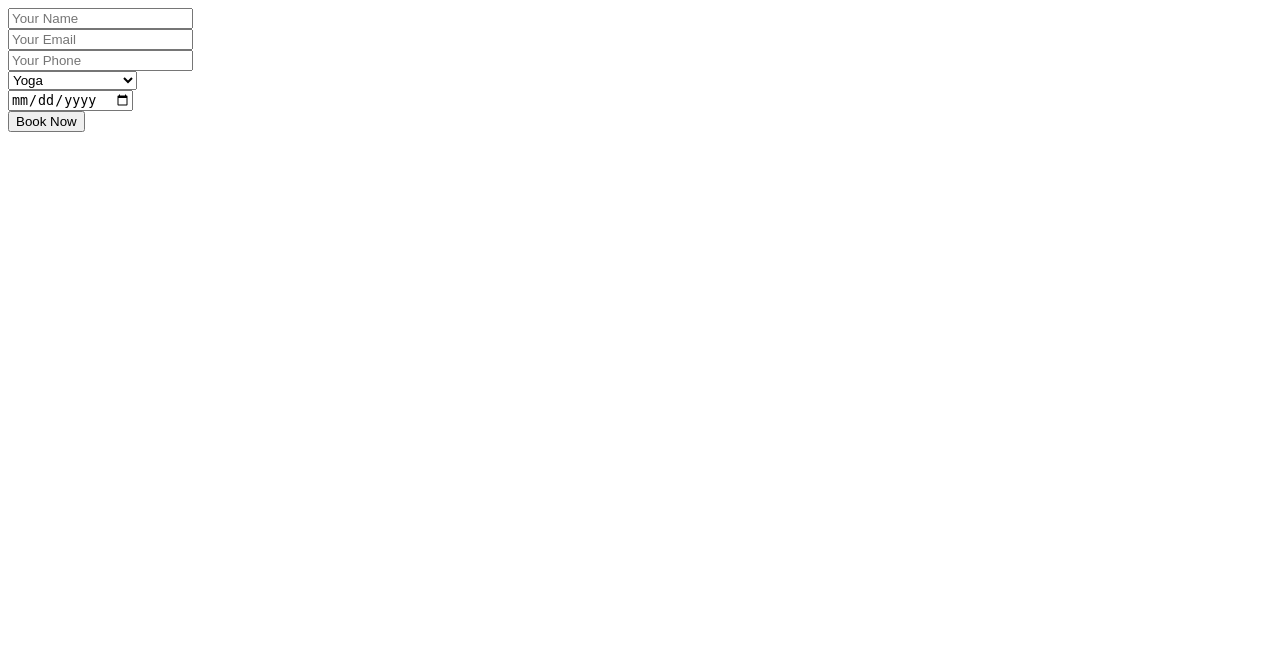
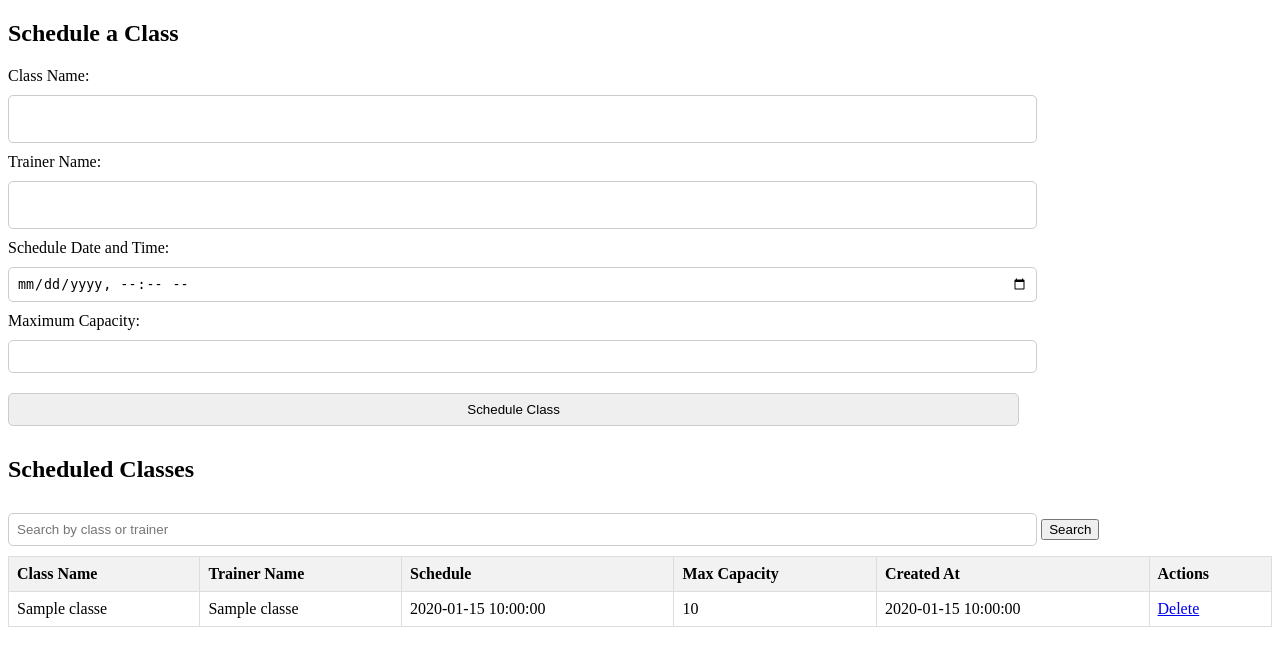
Before and after one commit to vinay0038/Gym_Managament_ateu, a PHP site: page /booking.php in a window 1280 px wide. Shown: the top 666 px of the page. Run offline with PHP 8.4, Linux system fonts and the light colour scheme; tables that the repository leaves empty hold one stand-in row (values such as "Sample post"); a stand-in replaces the project's code that opens the database connection.

Commit message:
Update booking.php

```diff
--- a/backend/admin/booking.php
+++ b/backend/admin/booking.php
@@ -1,48 +1,185 @@
 <?php
-include "db.php";
+// Include the database connection
+include("db.php");
 
-if ($_SERVER["REQUEST_METHOD"] == "POST") {
-    $name = $_POST["name"];
-    $email = $_POST["email"];
-    $phone = $_POST["phone"];
-    $service = $_POST["service"];
-    $date = $_POST["booking_date"];
+// Initialize message variables
+$success_message = "";
+$error_message = "";
 
-    // Check if user exists, else insert
-    $stmt = $conn->prepare("SELECT id FROM users WHERE email = ?");
-    $stmt->bind_param("s", $email);
-    $stmt->execute();
-    $stmt->store_result();
+// Handle form submission to schedule a new class
+if ($_SERVER["REQUEST_METHOD"] == "POST" && isset($_POST['schedule_class'])) {
+    $class_name = $_POST["class_name"];
+    $trainer_name = $_POST["trainer_name"];
+    $schedule = $_POST["schedule"];
+    $max_capacity = $_POST["max_capacity"];
 
-    if ($stmt->num_rows == 0) {
-        $stmt = $conn->prepare("INSERT INTO users (name, email, phone) VALUES (?, ?, ?)");
-        $stmt->bind_param("sss", $name, $email, $phone);
-        $stmt->execute();
-        $user_id = $stmt->insert_id;
+    // Validate inputs
+    if (!empty($class_name) && !empty($trainer_name) && !empty($schedule) && !empty($max_capacity)) {
+        // Insert class into the database
+        $stmt = $conn->prepare("INSERT INTO classes (class_name, trainer_name, schedule, max_capacity) VALUES (?, ?, ?, ?)");
+        $stmt->bind_param("sssi", $class_name, $trainer_name, $schedule, $max_capacity);
+
+        if ($stmt->execute()) {
+            $success_message = "Class scheduled successfully!";
+        } else {
+            $error_message = "Error scheduling class: " . $stmt->error;
+        }
+        $stmt->close();
     } else {
-        $stmt->bind_result($user_id);
-        $stmt->fetch();
-    }
-    // Insert booking record
-    $stmt = $conn->prepare("INSERT INTO bookings (user_id, service, booking_date) VALUES (?, ?, ?)");
-    $stmt->bind_param("iss", $user_id, $service, $date);
-
-    if ($stmt->execute()) {
-        echo "Booking successful!";
-    } else {
-        echo "Error: " . $stmt->error;
+        $error_message = "Please fill in all fields.";
     }
 }
+
+// Handle class deletion
+if (isset($_GET['delete_class'])) {
+    $class_id = $_GET['delete_class'];
+    $stmt = $conn->prepare("DELETE FROM classes WHERE id = ?");
+    $stmt->bind_param("i", $class_id);
+    if ($stmt->execute()) {
+        $success_message = "Class deleted successfully!";
+    } else {
+        $error_message = "Error deleting class: " . $stmt->error;
+    }
+    $stmt->close();
+}
+
+// Fetch all scheduled classes with optional filtering
+$where_conditions = "WHERE 1";
+if (isset($_GET['search'])) {
+    $search_term = $_GET['search'];
+    $where_conditions = "WHERE class_name LIKE ? OR trainer_name LIKE ?";
+    $stmt = $conn->prepare("SELECT id, class_name, trainer_name, schedule, max_capacity, created_at FROM classes $where_conditions ORDER BY schedule ASC");
+    $search_term = "%$search_term%";
+    $stmt->bind_param("ss", $search_term, $search_term);
+} else {
+    $stmt = $conn->prepare("SELECT id, class_name, trainer_name, schedule, max_capacity, created_at FROM classes ORDER BY schedule ASC");
+}
+
+// Execute the query
+$stmt->execute();
+$result = $stmt->get_result();
 ?>
-<form method="POST">
-    <input type="text" name="name" placeholder="Your Name" required><br>
-    <input type="email" name="email" placeholder="Your Email" required><br>
-    <input type="text" name="phone" placeholder="Your Phone" required><br>
-    <select name="service" required>
-        <option value="Yoga">Yoga</option>
-        <option value="Massage Therapy">Massage Therapy</option>
-        <option value="Personal Training">Personal Training</option>
-    </select><br>
-    <input type="date" name="booking_date" required><br>
-    <button type="submit">Book Now</button>
-</form>
+
+<!DOCTYPE html>
+<html lang="en">
+<head>
+    <meta charset="UTF-8">
+    <meta name="viewport" content="width=device-width, initial-scale=1.0">
+    <title>Class Scheduling</title>
+    <style>
+        table {
+            border-collapse: collapse;
+            width: 100%;
+        }
+        th, td {
+            border: 1px solid #ddd;
+            padding: 8px;
+            text-align: left;
+        }
+        th {
+            background-color: #f2f2f2;
+        }
+        .message {
+            padding: 10px;
+            margin-top: 10px;
+            border-radius: 5px;
+        }
+        .success {
+            background-color: #d4edda;
+            color: #155724;
+        }
+        .error {
+            background-color: #f8d7da;
+            color: #721c24;
+        }
+        .input-field, .input-date, .input-number {
+            width: 80%;
+            padding: 8px;
+            margin: 10px 0;
+            border: 1px solid #ccc;
+            border-radius: 5px;
+        }
+        .textarea-field {
+            width: 80%;
+            height: 30px;
+            padding: 8px;
+            margin: 10px 0;
+            border: 1px solid #ccc;
+            border-radius: 5px;
+        }
+        .search-bar {
+            width: 80%;
+            padding: 8px;
+            margin: 10px 0;
+            border: 1px solid #ccc;
+            border-radius: 5px;
+        }
+    </style>
+</head>
+<body>
+    <h2>Schedule a Class</h2>
+
+    <!-- Success or Error Message -->
+    <?php if (!empty($success_message)): ?>
+        <div class="message success"><?php echo $success_message; ?></div>
+    <?php endif; ?>
+
+    <?php if (!empty($error_message)): ?>
+        <div class="message error"><?php echo $error_message; ?></div>
+    <?php endif; ?>
+
+    <!-- Form to Schedule Class -->
+    <form method="POST">
+        <label for="class_name">Class Name:</label><br>
+        <input type="text" name="class_name" id="class_name" class="textarea-field" required><br>
+
+        <label for="trainer_name">Trainer Name:</label><br>
+        <input type="text" name="trainer_name" id="trainer_name" class="textarea-field" required><br>
+
+        <label for="schedule">Schedule Date and Time:</label><br>
+        <input type="datetime-local" name="schedule" id="schedule" class="input-date" required><br>
+
+        <label for="max_capacity">Maximum Capacity:</label><br>
+        <input type="number" name="max_capacity" id="max_capacity" class="input-number" required><br>
+
+        <button type="submit" name="schedule_class" class="input-field">Schedule Class</button>
+    </form>
+
+    <h2>Scheduled Classes</h2>
+
+    <!-- Search Bar -->
+    <form method="GET">
+        <input type="text" name="search" class="search-bar" placeholder="Search by class or trainer" value="<?php echo isset($_GET['search']) ? $_GET['search'] : ''; ?>">
+        <button type="submit">Search</button>
+    </form>
+
+    <?php if ($result->num_rows > 0): ?>
+        <table>
+            <tr>
+                <th>Class Name</th>
+                <th>Trainer Name</th>
+                <th>Schedule</th>
+                <th>Max Capacity</th>
+                <th>Created At</th>
+                <th>Actions</th>
+            </tr>
+            <?php while ($row = $result->fetch_assoc()): ?>
+                <tr>
+                    <td><?php echo htmlspecialchars($row['class_name']); ?></td>
+                    <td><?php echo htmlspecialchars($row['trainer_name']); ?></td>
+                    <td><?php echo htmlspecialchars($row['schedule']); ?></td>
+                    <td><?php echo htmlspecialchars($row['max_capacity']); ?></td>
+                    <td><?php echo htmlspecialchars($row['created_at']); ?></td>
+                    <td>
+                        <a href="?delete_class=<?php echo $row['id']; ?>" onclick="return confirm('Are you sure you want to delete this class?')">Delete</a>
+                    </td>
+                </tr>
+            <?php endwhile; ?>
+        </table>
+    <?php else: ?>
+        <p>No scheduled classes found.</p>
+    <?php endif; ?>
+
+    <?php $conn->close(); ?>
+</body>
+</html>
```
